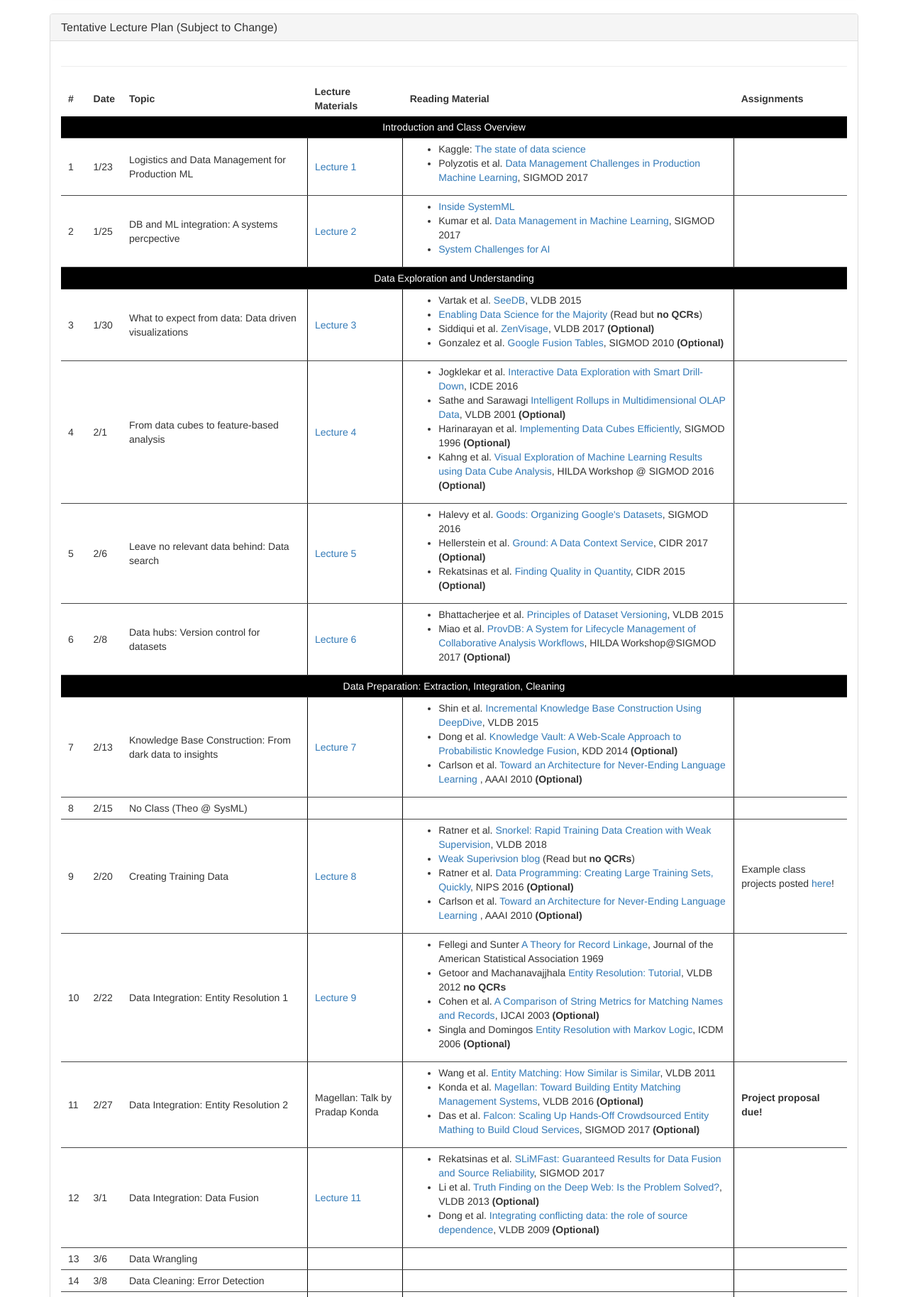
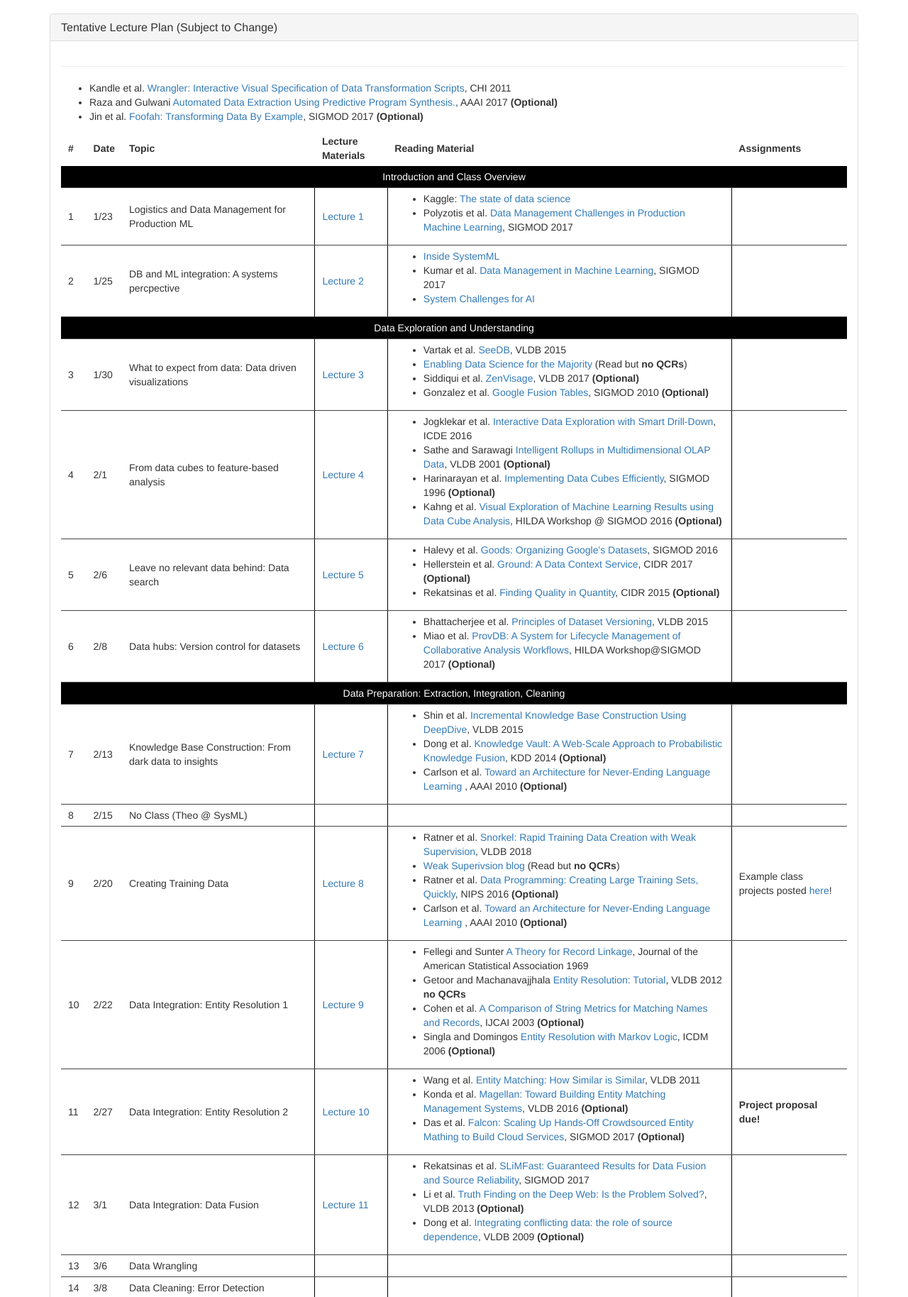
Before and after one commit to thodrek/CS839_spring18, a plain HTML site: page index.html in a window 1280 px wide. Shown: the part 1299-3127 px from the top of the page at 71% size. Drawn offline with nearby package versions, Linux system fonts and the light colour scheme.

Commit message:
updated papers for next lecture

```diff
--- a/index.html
+++ b/index.html
@@ -319,7 +319,7 @@ The goal of the course is to give you an indepth look at an important, emerging
       <td>Data Integration: Entity Resolution 2</td>
       <td class="side-borders">
       <!-- Lecture -->
-        Magellan: Talk by Pradap Konda
+        <a href=""><a href="lectures/magellan_talk_theo_class.pdf">Lecture 10</a>
       </td>
       <td class="side-borders">
         <ul>
@@ -337,7 +337,7 @@ The goal of the course is to give you an indepth look at an important, emerging
       <td>Data Integration: Data Fusion</td>
       <td class="side-borders">
       <!-- Lecture -->
-       <a href=""><a href="lectures/Lecture_11_DF.pptx">Lecture 11</a>
+       <a href=""><a href="lectures/Lecture_11_DF.pdf">Lecture 11</a>
       </td>
       <td class="side-borders">
         <ul>
@@ -357,6 +357,11 @@ The goal of the course is to give you an indepth look at an important, emerging
       <!-- Lecture -->
       </td>
       <td class="side-borders"></td>
+        <ul>
+        <li> Kandle et al. <a href="http://ilpubs.stanford.edu:8090/1005/1/wranglerPaper.pdf">Wrangler: Interactive Visual Specification of Data Transformation Scripts</a>, CHI 2011</li>
+        <li> Raza and Gulwani <a href="http://www.aaai.org/ocs/index.php/AAAI/AAAI17/paper/download/15034/13857">Automated Data Extraction Using Predictive Program Synthesis.</a>, AAAI 2017 <b>(Optional)</b></li>
+        <li> Jin et al. <a href="https://web.eecs.umich.edu/~mrander/pubs/foofah-full.pdf">Foofah: Transforming Data By Example</a>, SIGMOD 2017 <b>(Optional)</b></li>
+        </ul>
       <td></td>
     </tr>
 
```
Also changed, not shown: 1 other file.
